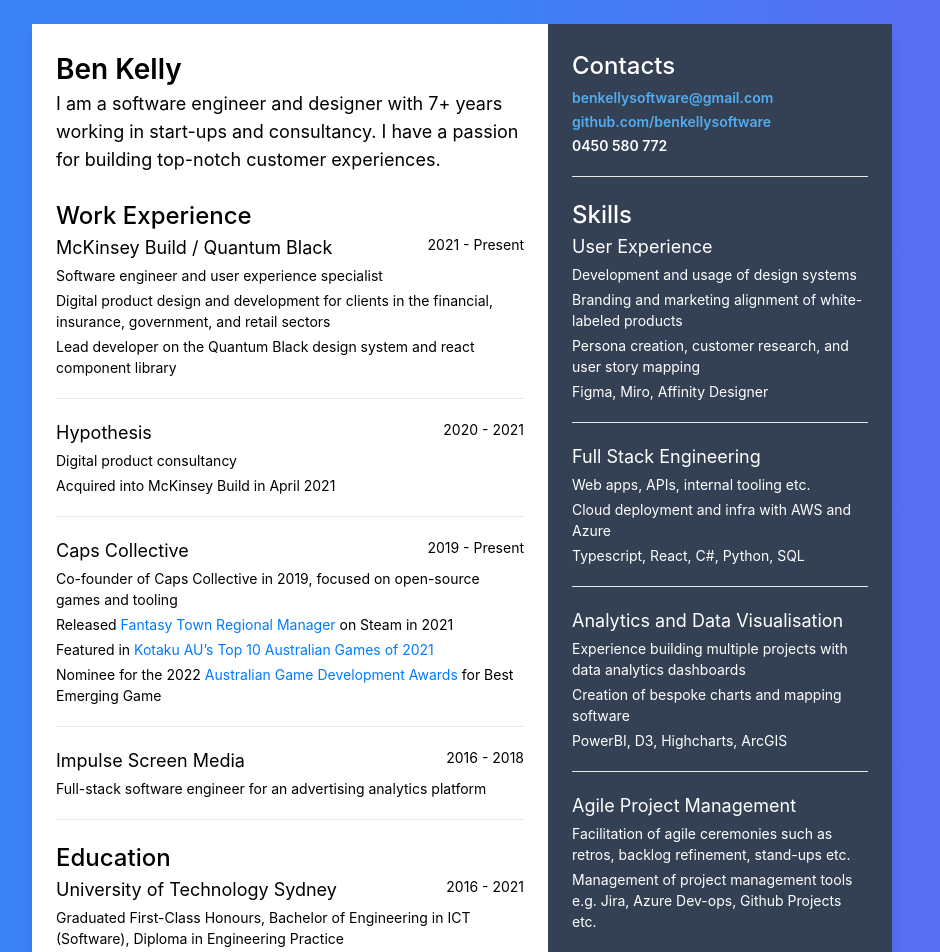
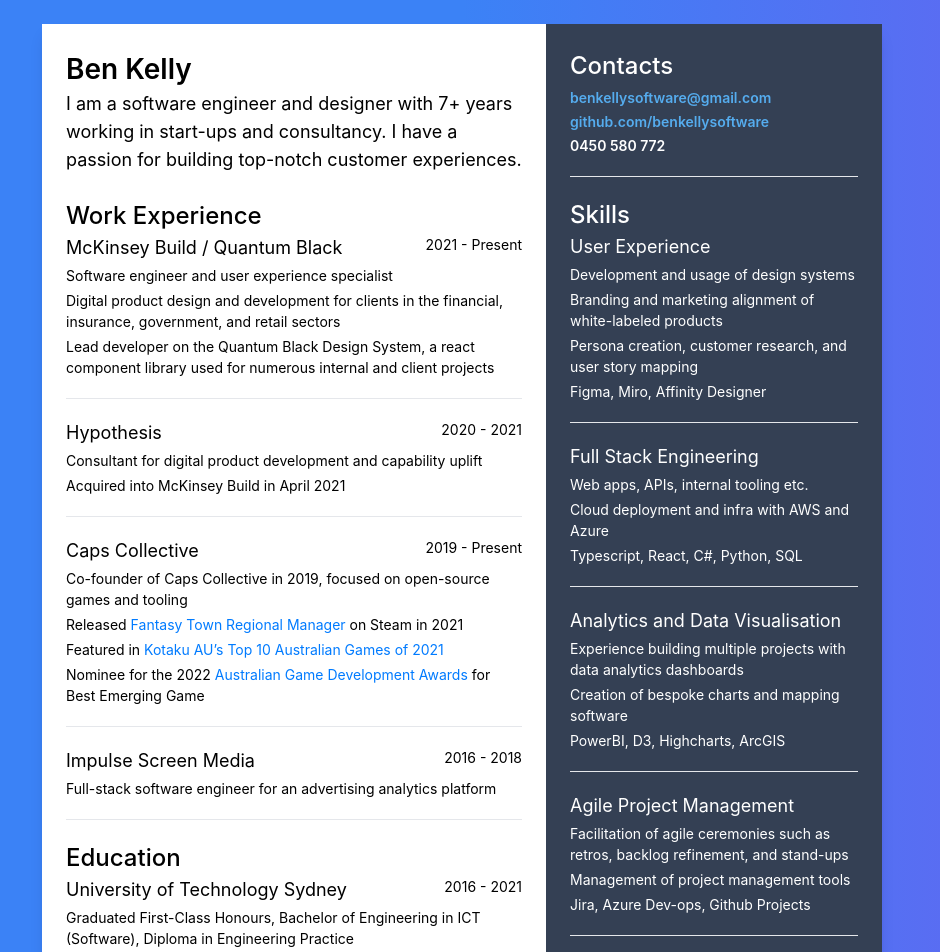
Before and after one commit to BenKellySoftware/benkellysoftware.github.io, a React (Vite) app: page / in a window 1280 px wide. Shown: the top 952 px of the page, without its empty margins (178-1118 px from the left). Built offline with nearby package versions, Linux system fonts and the light colour scheme.

Commit message:
Wording fixes

```diff
--- a/src/app.tsx
+++ b/src/app.tsx
@@ -18,8 +18,7 @@
   return (
     <div
       className="w-screen animated-background bg-gradient-to-r from-blue-500 via-blue-500 to-indigo-500 overflow-y-scroll p-lg flex flex-col justify-center min-h-screen items-center">
-      {/*<div className="md:w-[860px] w-full p-lg text-xl">Hi I'm</div>*/}
-      <div className="bg-white shadow-lg flex flex-col text-primary md:w-[860px] w-full md:aspect-a4">
+      <div className="bg-white shadow-lg flex flex-col text-primary md:w-[840px] w-full md:aspect-a4">
         <div className="md:grid grid-cols-5 flex-grow">
           <div className="col-span-3 p-lg">
             <div className="header mb-lg">
@@ -45,7 +44,7 @@
                   Digital product design and development for clients in the financial, insurance, government, and retail
                   sectors
                 </li>
-                <li>Lead developer on the Quantum Black design system and react component library</li>
+                <li>Lead developer on the Quantum Black Design System, a react component library used for numerous internal and client projects</li>
               </ul>
               <hr/>
               <div className="flex justify-between">
@@ -53,7 +52,7 @@
                 <span>2020 - 2021</span>
               </div>
               <ul>
-                <li>Digital product consultancy</li>
+                <li>Consultant for digital product development and capability uplift</li>
                 <li>Acquired into McKinsey Build in April 2021</li>
               </ul>
               <hr/>
@@ -124,8 +123,9 @@
               <hr/>
               <h3>Agile Project Management</h3>
               <ul>
-                <li>Facilitation of agile ceremonies such as retros, backlog refinement, stand-ups etc.</li>
-                <li>Management of project management tools e.g. Jira, Azure Dev-ops, Github Projects etc.</li>
+                <li>Facilitation of agile ceremonies such as retros, backlog refinement, and stand-ups</li>
+                <li>Management of project management tools</li>
+                <li>Jira, Azure Dev-ops, Github Projects</li>
               </ul>
               <hr/>
               <h3>Game Engines and 3D Software</h3>
```
